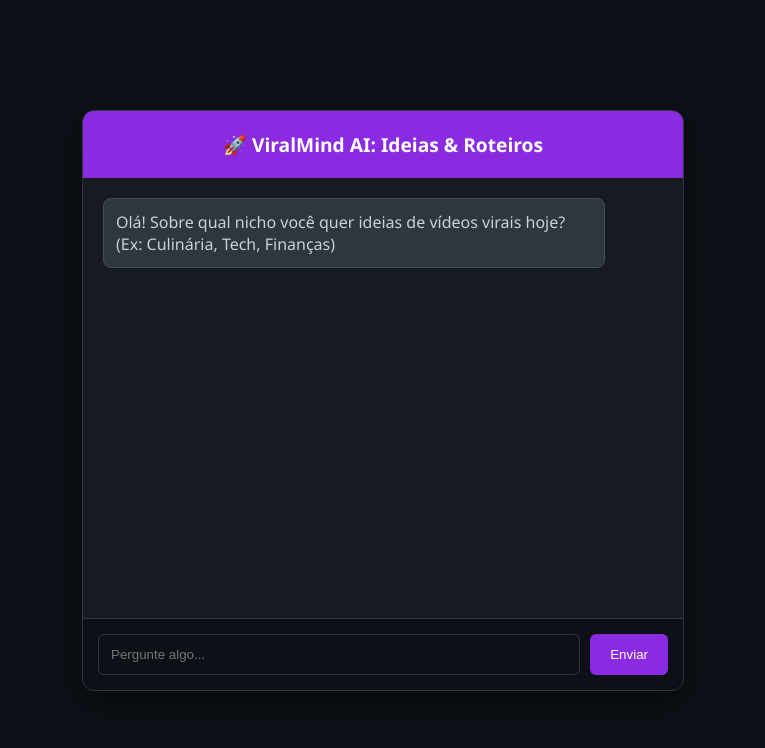
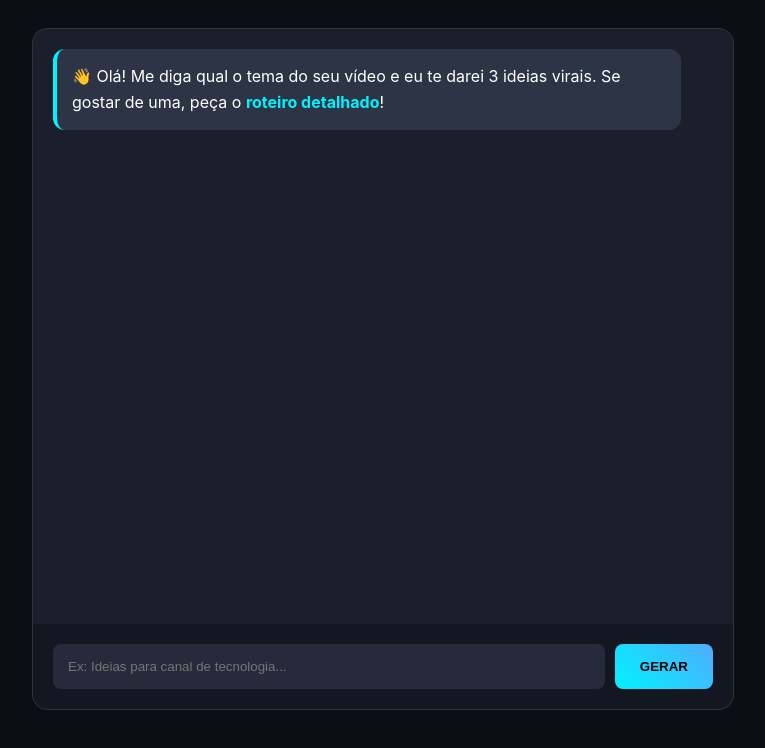
Before and after one commit to alitechsites/IA-alitech, a plain HTML site: page index.html in a window 1280 px wide. Shown: the whole page, without its empty margins (257-1022 px from the left). Drawn offline with Linux system fonts and the light colour scheme.

Commit message:
Update index.html atualização

```diff
--- a/index.html
+++ b/index.html
@@ -3,150 +3,80 @@
 <head>
     <meta charset="UTF-8">
     <meta name="viewport" content="width=device-width, initial-scale=1.0">
-    <title>ViralMind AI - Gerador de Ideias</title>
+    <title>ViralMind AI v2.0</title>
     <style>
-        :root {
-            --primary: #8a2be2;
-            --dark: #0d1117;
-            --text: #c9d1d9;
-        }
-
-        body {
-            font-family: 'Segoe UI', Tahoma, Geneva, Verdana, sans-serif;
-            background-color: var(--dark);
-            color: var(--text);
-            display: flex;
-            justify-content: center;
-            align-items: center;
-            height: 100vh;
-            margin: 0;
-        }
-
-        .chat-container {
-            width: 90%;
-            max-width: 600px;
-            background: #161b22;
-            border: 1px solid #30363d;
-            border-radius: 12px;
-            overflow: hidden;
-            display: flex;
-            flex-direction: column;
-            box-shadow: 0 10px 30px rgba(0,0,0,0.5);
-        }
-
-        .chat-header {
-            padding: 20px;
-            background: var(--primary);
-            color: white;
-            text-align: center;
-            font-weight: bold;
-            font-size: 1.2rem;
-        }
-
-        #chat-box {
-            height: 400px;
-            padding: 20px;
-            overflow-y: auto;
-            display: flex;
-            flex-direction: column;
-            gap: 15px;
-        }
-
-        .message {
-            max-width: 85%;
-            padding: 12px;
-            border-radius: 8px;
-            line-height: 1.4;
-        }
-
-        .user {
-            align-self: flex-end;
-            background: #1f6feb;
-            color: white;
-        }
-
-        .ai {
-            align-self: flex-start;
-            background: #30363d;
-            border: 1px solid #444c56;
-        }
-
-        .input-area {
-            display: flex;
-            padding: 15px;
-            background: #0d1117;
-            border-top: 1px solid #30363d;
-        }
-
-        input {
-            flex: 1;
-            padding: 12px;
-            border: 1px solid #30363d;
-            border-radius: 6px;
-            background: #0d1117;
-            color: white;
-            outline: none;
-        }
-
-        button {
-            background: var(--primary);
-            color: white;
-            border: none;
-            padding: 0 20px;
-            margin-left: 10px;
-            border-radius: 6px;
-            cursor: pointer;
-            transition: 0.3s;
-        }
-
-        button:hover {
-            opacity: 0.8;
-        }
+        :root { --primary: #00f2fe; --secondary: #4facfe; --bg: #0b0e14; }
+        body { font-family: 'Inter', sans-serif; background: var(--bg); color: white; display: flex; justify-content: center; padding: 20px; }
+        .chat-container { width: 100%; max-width: 700px; background: #1a1f2b; border-radius: 15px; display: flex; flex-direction: column; height: 85vh; border: 1px solid #333; }
+        #chat-box { flex: 1; padding: 20px; overflow-y: auto; display: flex; flex-direction: column; gap: 15px; }
+        .message { padding: 15px; border-radius: 12px; max-width: 90%; line-height: 1.6; animation: fadeIn 0.3s ease; }
+        @keyframes fadeIn { from { opacity: 0; transform: translateY(10px); } to { opacity: 1; transform: translateY(0); } }
+        .user { align-self: flex-end; background: var(--secondary); color: white; font-weight: 500; }
+        .ai { align-self: flex-start; background: #2d3446; border-left: 4px solid var(--primary); }
+        .input-area { display: flex; padding: 20px; background: #121721; border-bottom-left-radius: 15px; border-bottom-right-radius: 15px; }
+        input { flex: 1; padding: 15px; border: none; border-radius: 8px; background: #252b3a; color: white; outline: none; }
+        button { background: linear-gradient(45deg, var(--primary), var(--secondary)); color: #000; font-weight: bold; border: none; padding: 0 25px; margin-left: 10px; border-radius: 8px; cursor: pointer; }
+        .script-step { margin-bottom: 10px; padding: 8px; background: #384055; border-radius: 5px; }
+        b { color: var(--primary); }
     </style>
 </head>
 <body>
 
 <div class="chat-container">
-    <div class="chat-header">🚀 ViralMind AI: Ideias & Roteiros</div>
     <div id="chat-box">
-        <div class="message ai">Olá! Sobre qual nicho você quer ideias de vídeos virais hoje? (Ex: Culinária, Tech, Finanças)</div>
+        <div class="message ai">👋 Olá! Me diga qual o tema do seu vídeo e eu te darei 3 ideias virais. Se gostar de uma, peça o <b>roteiro detalhado</b>!</div>
     </div>
     <div class="input-area">
-        <input type="text" id="user-input" placeholder="Pergunte algo...">
-        <button onclick="sendMessage()">Enviar</button>
+        <input type="text" id="user-input" placeholder="Ex: Ideias para canal de tecnologia..." onkeypress="if(event.key === 'Enter') sendMessage()">
+        <button onclick="sendMessage()">GERAR</button>
     </div>
 </div>
 
 <script>
+    let lastTopic = ""; // Para evitar repetição e manter o contexto
+
     function sendMessage() {
         const input = document.getElementById('user-input');
         const chatBox = document.getElementById('chat-box');
+        const text = input.value.trim();
 
-        if (input.value.trim() === "") return;
+        if (text === "") return;
 
-        // Adiciona mensagem do usuário
-        const userDiv = document.createElement('div');
-        userDiv.className = 'message user';
-        userDiv.innerText = input.value;
-        chatBox.appendChild(userDiv);
-
-        const prompt = input.value.toLowerCase();
+        // Mensagem do Usuário
+        appendMessage('user', text);
         input.value = "";
 
-        // Resposta Simulada da IA
+        // Lógica de Inteligência (Simulada sem repetição)
         setTimeout(() => {
-            const aiDiv = document.createElement('div');
-            aiDiv.className = 'message ai';
+            let response = "";
+            const query = text.toLowerCase();
 
-            if (prompt.includes("roteiro")) {
-                aiDiv.innerHTML = "<b>🎬 Roteiro Viral Gerado:</b><br><br><b>0-3s:</b> O Gancho: 'Você não vai acreditar no que essa ferramenta faz...'<br><b>3-15s:</b> O Problema que todos sentem.<br><b>15-40s:</b> A Solução rápida.<br><b>Fim:</b> CTA: Siga para mais dicas!";
+            if (query.includes("roteiro") || query.includes("escreva") || query.includes("detalhe")) {
+                response = `🎬 <b>ROTEIRO ESTRUTURADO:</b><br><br>
+                <div class="script-step"><b>0:00 - 0:05 (O Gancho):</b><br>🗣️ <i>"Você sabia que a maioria das pessoas erra nisso aqui?"</i><br>🖼️ Mostrar: Close rápido no rosto ou algo visualmente chocante.</div>
+                <div class="script-step"><b>0:05 - 0:20 (A Retenção):</b><br>🗣️ <i>"Eu descobri um método que economiza 3 horas do meu dia e ninguém está falando sobre isso."</i><br>🖼️ Mostrar: Gravação de tela rápida ou cortes dinâmicos.</div>
+                <div class="script-step"><b>0:20 - 0:50 (O Conteúdo):</b><br>🗣️ <i>"Primeiro você faz isso, depois ajusta aquilo. O segredo está no detalhe final..."</i><br>🖼️ Mostrar: Tutorial passo a passo com legendas grandes.</div>
+                <div class="script-step"><b>0:50 - 1:00 (CTA):</b><br>🗣️ <i>"Se você quer a parte 2, comenta 'EU QUERO' aqui embaixo!"</i><br>🖼️ Mostrar: Apontando para os comentários.</div>`;
             } else {
-                aiDiv.innerHTML = "<b>💡 Ideias Virais:</b><br>1. 'O erro que todo iniciante comete em " + prompt + "'.<br>2. '3 Ferramentas secretas para quem ama " + prompt + "'.<br>3. Desafio de 7 dias focados em resultados reais.";
+                lastTopic = text;
+                response = `💡 <b>3 IDEIAS VIRAIS PARA:</b> "${text.toUpperCase()}"<br><br>
+                1️⃣ <b>O Mito:</b> "Pare de fazer [X] se você quer ter sucesso em ${text}."<br>
+                2️⃣ <b>A Lista:</b> "3 ferramentas gratuitas que parecem ilegais para ${text}."<br>
+                3️⃣ <b>O Desafio:</b> "Eu tentei ${text} por 7 dias e esse foi o resultado (surpreendente)."<br><br>
+                ✨ <i>Gostou de alguma? Digite "Me dê o <b>roteiro</b> da ideia 2"!</i>`;
             }
 
-            chatBox.appendChild(aiDiv);
-            chatBox.scrollTop = chatBox.scrollHeight;
-        }, 1000);
+            appendMessage('ai', response);
+        }, 800);
+    }
+
+    function appendMessage(sender, text) {
+        const chatBox = document.getElementById('chat-box');
+        const div = document.createElement('div');
+        div.className = 'message ' + sender;
+        div.innerHTML = text;
+        chatBox.appendChild(div);
+        chatBox.scrollTop = chatBox.scrollHeight;
     }
 </script>
 
```
